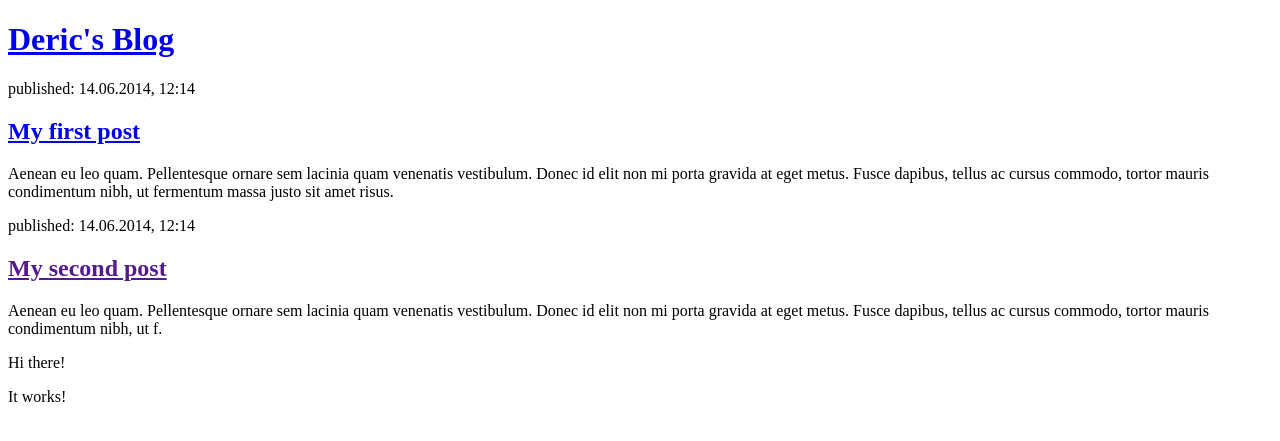
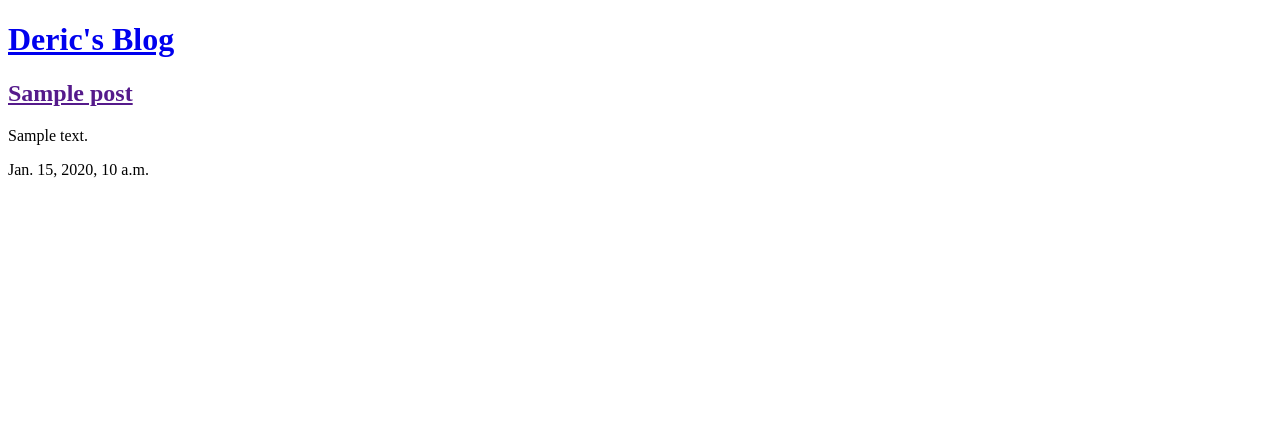
Before and after one commit to OMGLASERSPEWPEWPEW/my-first-blog, a Django app: page / in a window 1280 px wide. Shown: the top 441 px of the page. Run offline with Django 3.2, Linux system fonts and the light colour scheme; tables that the repository leaves empty hold one stand-in row (values such as "Sample post").

Commit message:
modified templates to display posts from database.

```diff
--- a/blog/templates/blog/post_list.html
+++ b/blog/templates/blog/post_list.html
@@ -8,19 +8,14 @@
             <h1><a href="/">Deric's Blog</a></h1>
         </header>
 
-        <article>
-            <time>published: 14.06.2014, 12:14</time>
-            <h2><a href="/blog/1/">My first post</a></h2>
-            <p>Aenean eu leo quam. Pellentesque ornare sem lacinia quam venenatis vestibulum. Donec id elit non mi porta gravida at eget metus. Fusce dapibus, tellus ac cursus commodo, tortor mauris condimentum nibh, ut fermentum massa justo sit amet risus.</p>
-        </article>
+       {% for post in posts %}
+            <article>
+                <h2><a href="">{{ post.title }}</a></h2>
+                <p>{{ post.text|linebreaksbr }}</p>
+                <time>{{ post.published_date }}</time>
+            </article>
+       {% endfor %}
 
-        <article>
-            <time>published: 14.06.2014, 12:14</time>
-            <h2><a href="">My second post</a></h2>
-            <p>Aenean eu leo quam. Pellentesque ornare sem lacinia quam venenatis vestibulum. Donec id elit non mi porta gravida at eget metus. Fusce dapibus, tellus ac cursus commodo, tortor mauris condimentum nibh, ut f.</p>
-        </article>
 
-        <p>Hi there!</p>
-        <p>It works!</p>
     </body>
 </html>
--- a/blog/views.py
+++ b/blog/views.py
@@ -1,5 +1,8 @@
 from django.shortcuts import render
+from .models import Post
+from django.utils import timezone
 
 # Create your views here.
 def post_list(request):
-    return render(request, 'blog/post_list.html', {})
+    posts = Post.objects.filter(published_date__lte=timezone.now()).order_by('published_date')
+    return render(request, 'blog/post_list.html', {'posts': posts})
```
